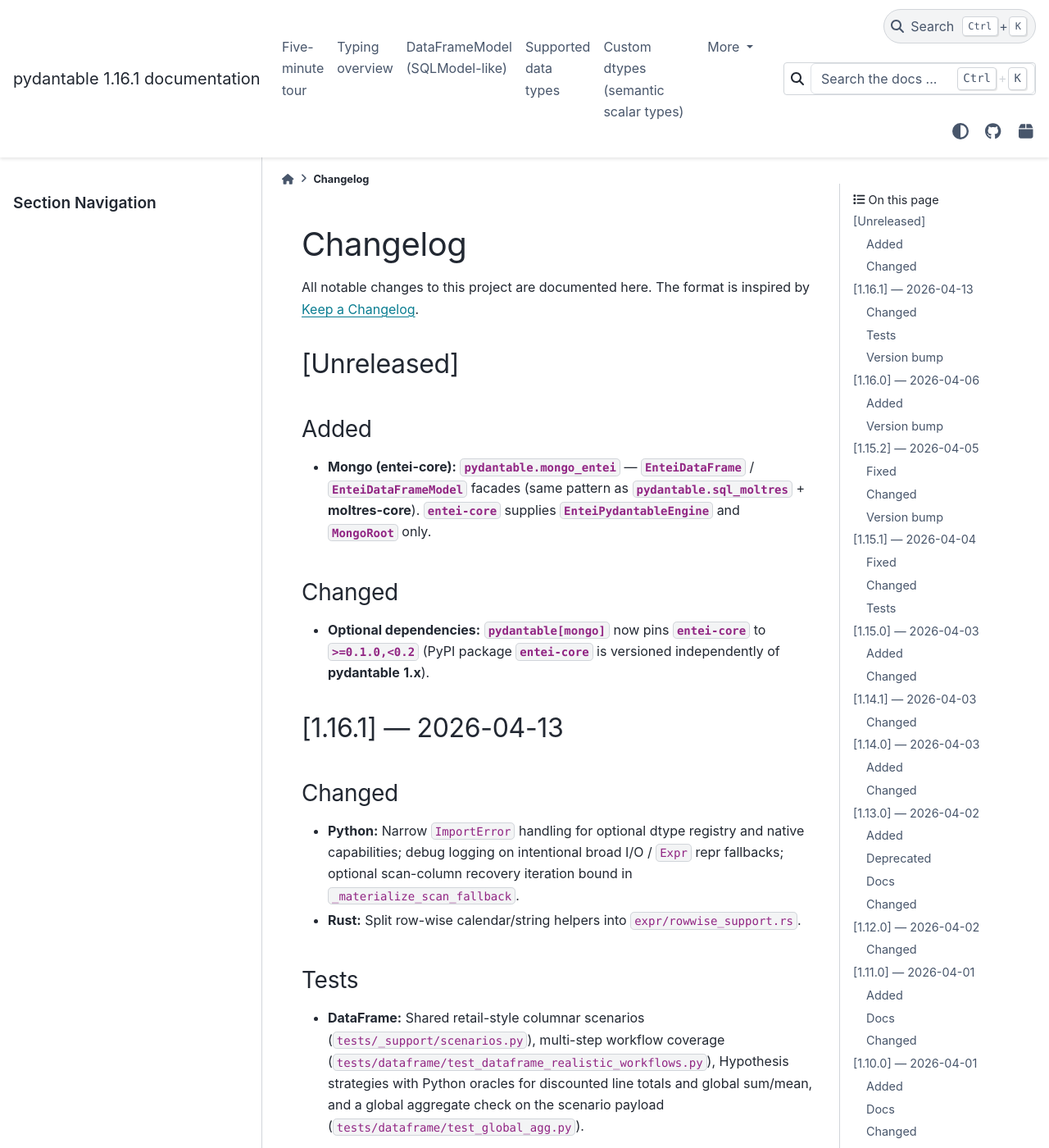
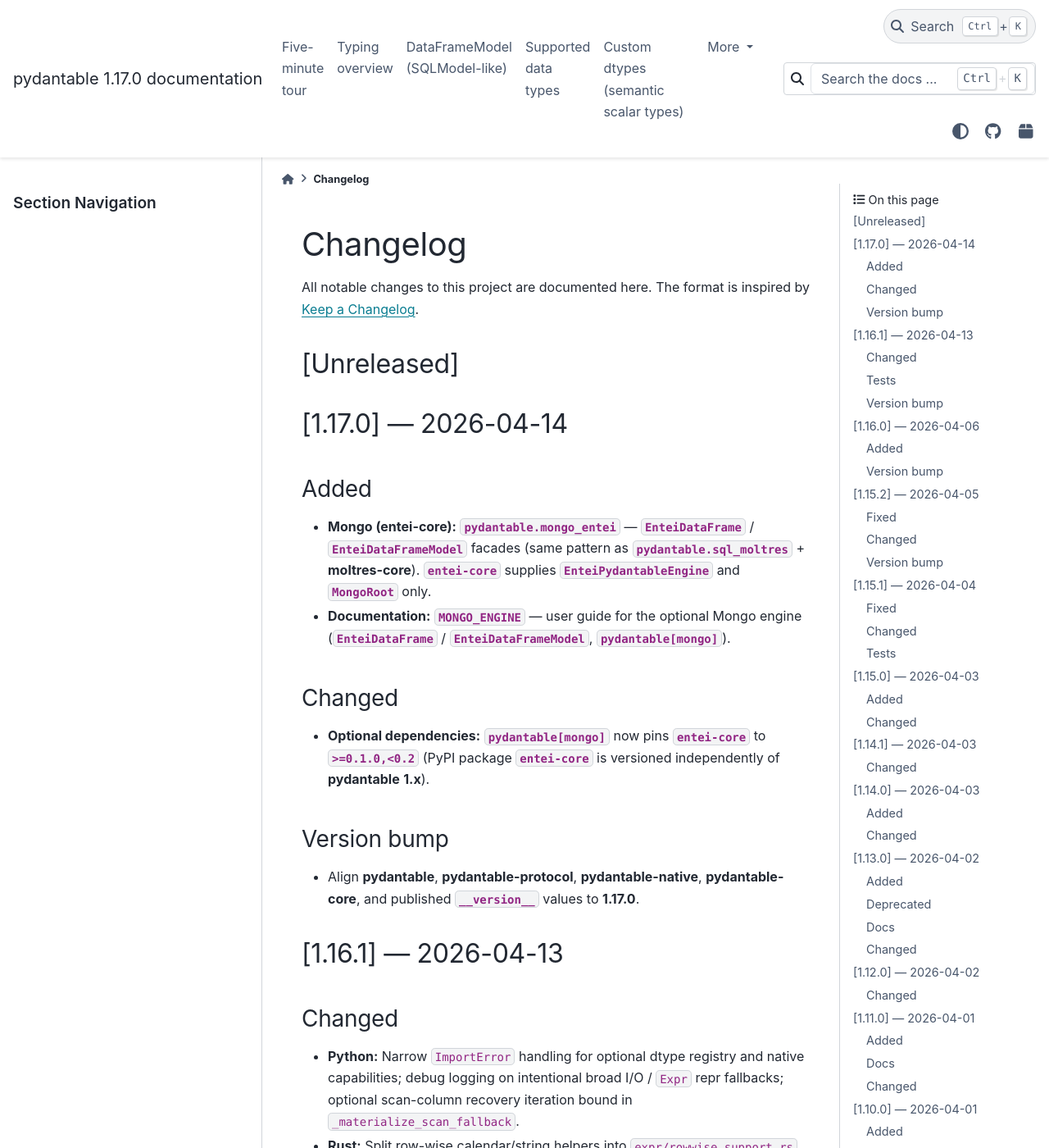
Before and after one commit to eddiethedean/pydantable, a Sphinx documentation site: the page built from docs/CHANGELOG.md, in a window 1280 px wide and 1400 px high. Shown: the whole window at 82% size. Built offline with Sphinx 7.4.7 and the PyData theme 0.15.4, drawn with Linux system fonts in a browser that asks for light colours; the version number is read from the project's files by our own code; some of the changed text lies outside the part shown.

Commit message:
Release 1.17.0; add MONGO_ENGINE docs
- Bump pydantable, protocol, native, core, and stubs to 1.17.0
- Changelog: Mongo/entei notes and MONGO_ENGINE guide under [1.17.0]
- README, index, ROADMAP, POLARS roadmap, DEVELOPER version examples

```diff
--- a/docs/CHANGELOG.md
+++ b/docs/CHANGELOG.md
@@ -4,13 +4,20 @@
 
 ## [Unreleased]
 
+## [1.17.0] — 2026-04-14
+
 ### Added
 
 - **Mongo (entei-core):** **`pydantable.mongo_entei`** — **`EnteiDataFrame`** / **`EnteiDataFrameModel`** facades (same pattern as **`pydantable.sql_moltres`** + **moltres-core**). **`entei-core`** supplies **`EnteiPydantableEngine`** and **`MongoRoot`** only.
+- **Documentation:** **`MONGO_ENGINE`** — user guide for the optional Mongo engine (**`EnteiDataFrame`** / **`EnteiDataFrameModel`**, **`pydantable[mongo]`**).
 
 ### Changed
 
 - **Optional dependencies:** **`pydantable[mongo]`** now pins **`entei-core`** to **`>=0.1.0,<0.2`** (PyPI package **`entei-core`** is versioned independently of **pydantable** **1.x**).
+
+### Version bump
+
+- Align **pydantable**, **pydantable-protocol**, **pydantable-native**, **pydantable-core**, and published **`__version__`** values to **1.17.0**.
 
 ## [1.16.1] — 2026-04-13
 
--- a/docs/DEVELOPER.md
+++ b/docs/DEVELOPER.md
@@ -499,8 +499,8 @@
 
 ### Publishing (PyPI)
 
-Pushing a git tag matching **`v*`** (for example **`v1.16.1`**) runs `.github/workflows/release.yml`: shared CI (same checks as **`ci.yml`**), then publishes **`pydantable-protocol`**, then **`pydantable-native`** **manylinux x86_64** (**sdist** + wheels) so **`pydantable-native`** is installable before **`pydantable`** (sdist + pure-Python wheel), while other **`pydantable-native`** **`maturin-action`** jobs run in parallel for additional platforms. The repository needs a **`PYPI_API_TOKEN`** secret (`TWINE_USERNAME` is **`__token__`** in the workflow). **`release.yml`** sets **`permissions: contents: read`** and **`actions: write`** so the reusable **`shared-ci`** job can use **`actions/cache`** and **`actions/upload-artifact`**. Versions come from each package’s **`pyproject.toml`** on the tagged commit. Keep the workflow’s **Python test install** (`.github/workflows/_shared-ci.yml`, **Install maturin and test deps**) aligned with **`pyproject.toml`** **`[project.optional-dependencies]`** **`dev`** + **`pandas`** + **`polars`** + **`pytest-cov`** + **`rapcsv`/`rapfiles`/`rapsqlite`** (plus the other CI-only pins: **`fastapi`**, **`httpx`**, **`sqlalchemy`**, **`streamlit`**, **`dataframe-api-compat`**, **`fsspec`**, **`openpyxl`**, **`kafka-python`**, **`google-cloud-bigquery`**, **`snowflake-connector-python`**, …) so optional tests are not skipped on matrix legs or on tag builds.
+Pushing a git tag matching **`v*`** (for example **`v1.17.0`**) runs `.github/workflows/release.yml`: shared CI (same checks as **`ci.yml`**), then publishes **`pydantable-protocol`**, then **`pydantable-native`** **manylinux x86_64** (**sdist** + wheels) so **`pydantable-native`** is installable before **`pydantable`** (sdist + pure-Python wheel), while other **`pydantable-native`** **`maturin-action`** jobs run in parallel for additional platforms. The repository needs a **`PYPI_API_TOKEN`** secret (`TWINE_USERNAME` is **`__token__`** in the workflow). **`release.yml`** sets **`permissions: contents: read`** and **`actions: write`** so the reusable **`shared-ci`** job can use **`actions/cache`** and **`actions/upload-artifact`**. Versions come from each package’s **`pyproject.toml`** on the tagged commit. Keep the workflow’s **Python test install** (`.github/workflows/_shared-ci.yml`, **Install maturin and test deps**) aligned with **`pyproject.toml`** **`[project.optional-dependencies]`** **`dev`** + **`pandas`** + **`polars`** + **`pytest-cov`** + **`rapcsv`/`rapfiles`/`rapsqlite`** (plus the other CI-only pins: **`fastapi`**, **`httpx`**, **`sqlalchemy`**, **`streamlit`**, **`dataframe-api-compat`**, **`fsspec`**, **`openpyxl`**, **`kafka-python`**, **`google-cloud-bigquery`**, **`snowflake-connector-python`**, …) so optional tests are not skipped on matrix legs or on tag builds.
 
 **GNU manylinux wheels** are built with **`PyO3/maturin-action`** inside the default **manylinux Docker** images (`manylinux: 2_17` / `2_28`). Avoid **`container: off`** plus **`--zig`** on the host for those targets: linker failures and **OOM** are common with a Polars-sized dependency tree. **musllinux** jobs still use **`--zig`** in `release.yml` as needed.
 
-Tag the same commit for all distributions: **`v` + version** (for example **`v1.16.1`**). **`pip install pydantable==1.16.1`** resolves **`pydantable-protocol==1.16.1`** and **`pydantable-native==1.16.1`** from PyPI.
+Tag the same commit for all distributions: **`v` + version** (for example **`v1.17.0`**). **`pip install pydantable==1.17.0`** resolves **`pydantable-protocol==1.17.0`** and **`pydantable-native==1.17.0`** from PyPI.
--- a/docs/POLARS_TRANSFORMATIONS_ROADMAP.md
+++ b/docs/POLARS_TRANSFORMATIONS_ROADMAP.md
@@ -4,7 +4,7 @@
 Polars while preserving `pydantable`'s typed schema contracts.
 
 Notes that say **Implemented on branch `v0.5.0`** refer to historical work landed in the 0.5.x line.
-The current release is **1.16.1** (see `docs/CHANGELOG.md`). Older bullets below still record the 0.5.x baseline plus later additions.
+The current release is **1.17.0** (see `docs/CHANGELOG.md`). Older bullets below still record the 0.5.x baseline plus later additions.
 
 **Post–P7 (0.18.0+):** Phases **P1–P7** below are **complete**. Further Polars-style parity is **additive** (new `Expr` methods, transforms, or façade wrappers) and is tracked in [`PARITY_SCORECARD.md`](PARITY_SCORECARD.md), [`PYSPARK_PARITY.md`](PYSPARK_PARITY.md), and [`ROADMAP.md`](ROADMAP.md)—not as a new “P8” checklist unless maintainers add one explicitly.
 
--- a/docs/ROADMAP.md
+++ b/docs/ROADMAP.md
@@ -1,6 +1,6 @@
 # PydanTable roadmap (shipped → v1.0.0)
 
-**Latest release: `1.16.1`.** The **Planned v1.0.0** checklist (below) is **complete** for that tag. **Shipped in 0.23.0** adds **lazy `read_*` / `aread_*` file roots** (Parquet, CSV, NDJSON, IPC, **JSON**), **`DataFrame.write_*`** lazy pipeline output, **`export_*`** for eager dict→file, **`DataFrameModel`** glue (**`from_sql`**, **`write_sql`**, **`read_parquet_url_ctx`**), **HTTP/object-store `max_bytes`**, **`MissingRustExtensionError`**, and **breaking renames** (**`materialize_*`**, **`fetch_sql`**, **`fetch_*_url`**)—see **Shipped in 0.23.0** below and {doc}`IO_OVERVIEW`. **0.22.0** introduced the **`pydantable.io`** package (vocabulary evolved in **0.23.0**; see {doc}`CHANGELOG`). Earlier **0.20.0** / **0.21.0** items (**UX** docs, **Streamlit** interchange, …) remain in their sections. **ipywidgets** / interactive explorers remain **Later** unless promoted. This document also summarizes shipped history and **Later** / **After v1.0.0** backlogs.
+**Latest release: `1.17.0`.** The **Planned v1.0.0** checklist (below) is **complete** for that tag. **Shipped in 0.23.0** adds **lazy `read_*` / `aread_*` file roots** (Parquet, CSV, NDJSON, IPC, **JSON**), **`DataFrame.write_*`** lazy pipeline output, **`export_*`** for eager dict→file, **`DataFrameModel`** glue (**`from_sql`**, **`write_sql`**, **`read_parquet_url_ctx`**), **HTTP/object-store `max_bytes`**, **`MissingRustExtensionError`**, and **breaking renames** (**`materialize_*`**, **`fetch_sql`**, **`fetch_*_url`**)—see **Shipped in 0.23.0** below and {doc}`IO_OVERVIEW`. **0.22.0** introduced the **`pydantable.io`** package (vocabulary evolved in **0.23.0**; see {doc}`CHANGELOG`). Earlier **0.20.0** / **0.21.0** items (**UX** docs, **Streamlit** interchange, …) remain in their sections. **ipywidgets** / interactive explorers remain **Later** unless promoted. This document also summarizes shipped history and **Later** / **After v1.0.0** backlogs.
 
 Release history (high level): [`CHANGELOG.md`](CHANGELOG.md).
 
--- a/pyproject.toml
+++ b/pyproject.toml
@@ -4,7 +4,7 @@
 
 [project]
 name = "pydantable"
-version = "1.16.1"
+version = "1.17.0"
 description = "Strongly-typed DataFrames for Python, powered by Rust."
 readme = "README.md"
 license = { text = "MIT" }
@@ -19,8 +19,8 @@
 ]
 dependencies = [
     "pydantic>=2.0,<3",
-    "pydantable-protocol==1.16.1",
-    "pydantable-native==1.16.1",
+    "pydantable-protocol==1.17.0",
+    "pydantable-native==1.17.0",
     "typing-extensions>=4.7",
 ]
 
```
Also changed, not shown: README.md (+1 -1 lines), docs/DOCS_MAP.md (+1 -0 lines), docs/MONGO_ENGINE.md (added, +120 -0 lines), docs/index.md (+3 -2 lines), 7 other files.
